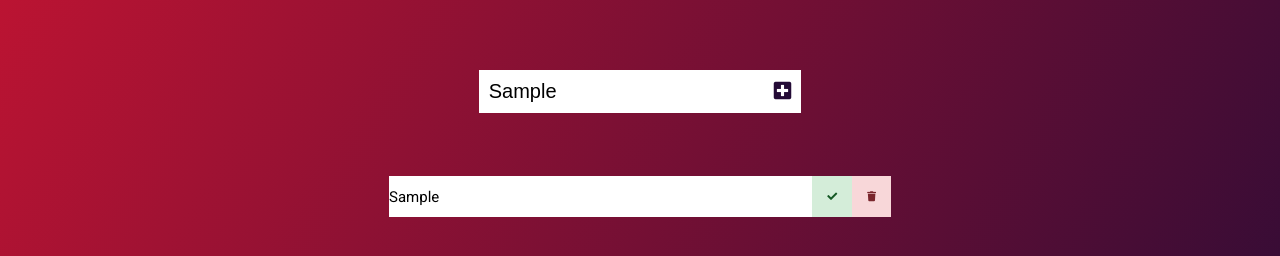
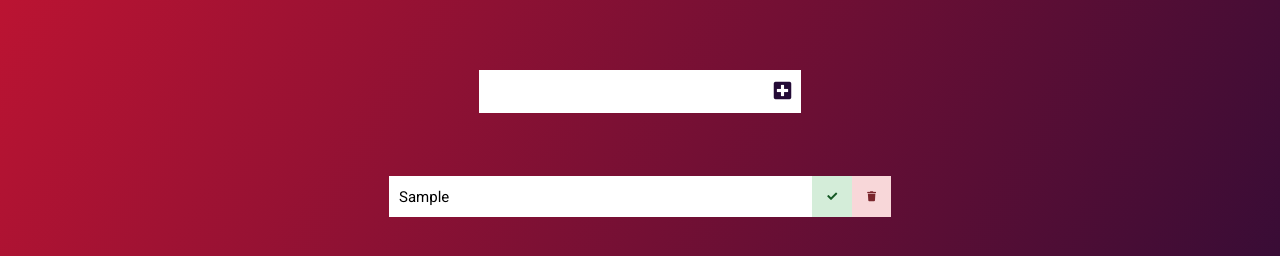
Before and after one commit to alexandre-soares/todo-list, a plain HTML site: page index.html in a window 1280 px wide. Both pictures are taken after typing "Sample" into the empty fields and a click on the button 782 px from the left and 240 px from the top of the page. Shown: the part 149-405 px from the top of the page. Drawn offline with Linux system fonts and the light colour scheme.

Commit message:
clear user input after pressing submit button

```diff
--- a/app.js
+++ b/app.js
@@ -38,4 +38,7 @@ function addTodo(event) {
 
 	// Append to list
 	todoList.appendChild(todoDiv);
+
+	// Clear todo input value
+	todoInput.value = "";
 }
--- a/style.css
+++ b/style.css
@@ -86,3 +86,7 @@ form button:hover {
 	background: #d4edd9;
 	color: #145824;
 }
+
+.todo-item {
+	padding: 0rem 1rem;
+}
```
